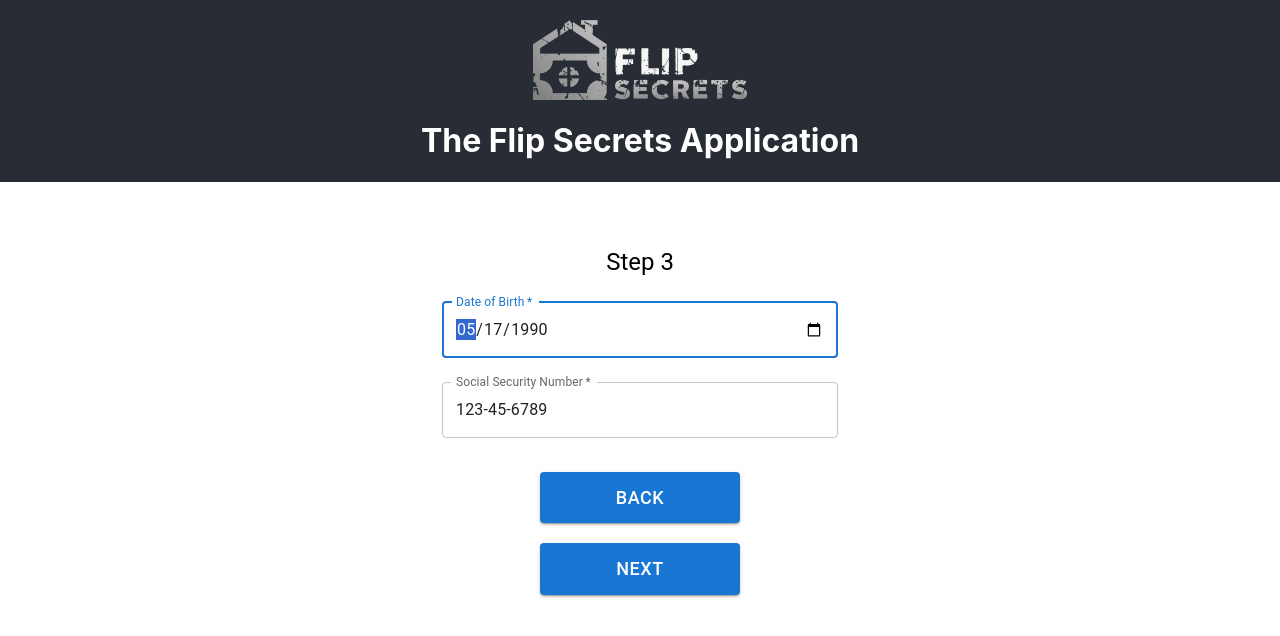
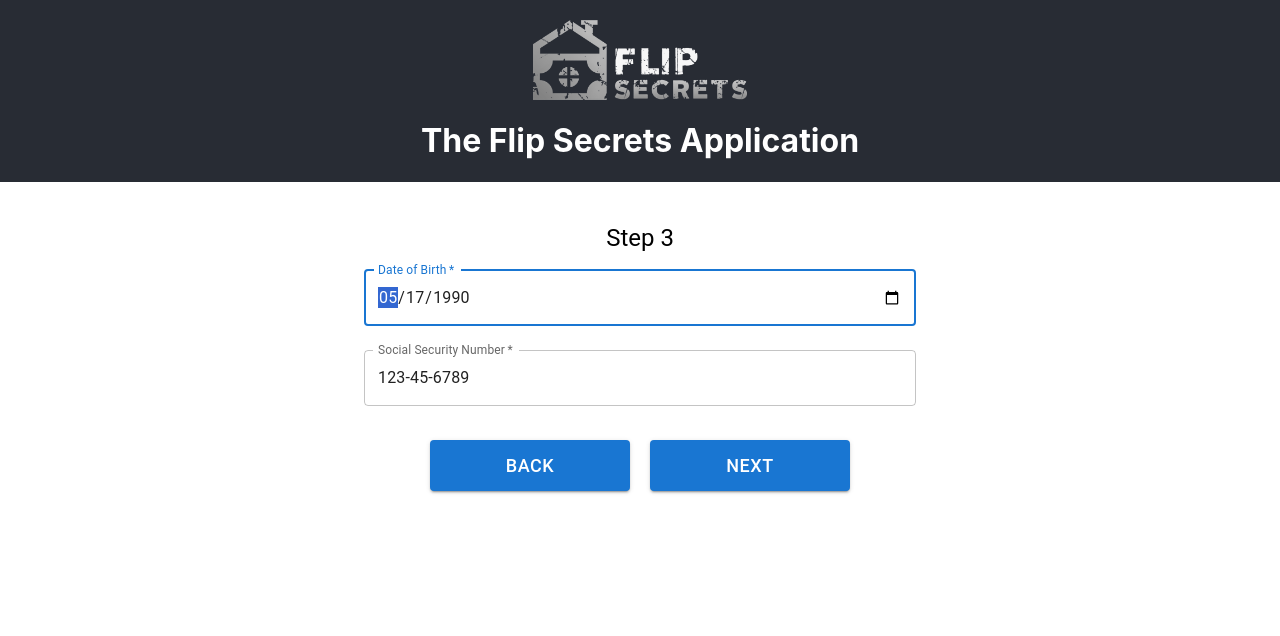
Before and after one commit to freelifebrett/spec-fi-app, a React (Create React App) app: page /step-3 in a window 1280 px wide. Shown: the top 636 px of the page. Built offline with nearby package versions, Linux system fonts and the light colour scheme.

Commit message:
Fixed button layout issue

```diff
--- a/src/components/MultiStepForm/FormSteps/StepThree/StepThree.js
+++ b/src/components/MultiStepForm/FormSteps/StepThree/StepThree.js
@@ -64,19 +64,11 @@ const StepThree = () => {
     ['dob', 'ssn'].every(field => localData[field] && localData[field].trim() !== '');
 
   return (
-    <Container component="main" maxWidth="xs">
-      <Box
-        sx={{
-          marginTop: 8,
-          display: 'flex',
-          flexDirection: 'column',
-          alignItems: 'center',
-        }}
-      >
+    <Container component="main" maxWidth="sm">
+      <Box my={4}>
         <Typography component="h1" variant="h5">
           Step 3
         </Typography>
-        <Box component="form" onSubmit={handleSubmit} noValidate sx={{ mt: 1 }}>
         <TextField
           margin="normal"
           required
@@ -117,7 +109,6 @@ const StepThree = () => {
           </FormButton>
         </Box>
       </Box>
-      </Box>
     </Container>
   );
 };
```
Also changed, not shown: 1 other file (tests, documents, lock files or other folders). Lines whose indentation alone changed are shown as unchanged.
